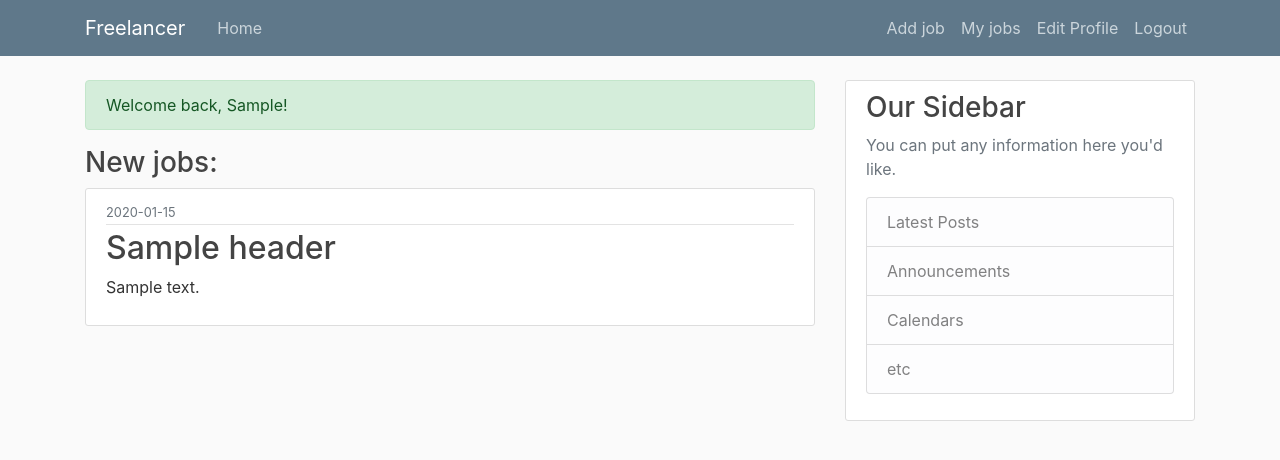
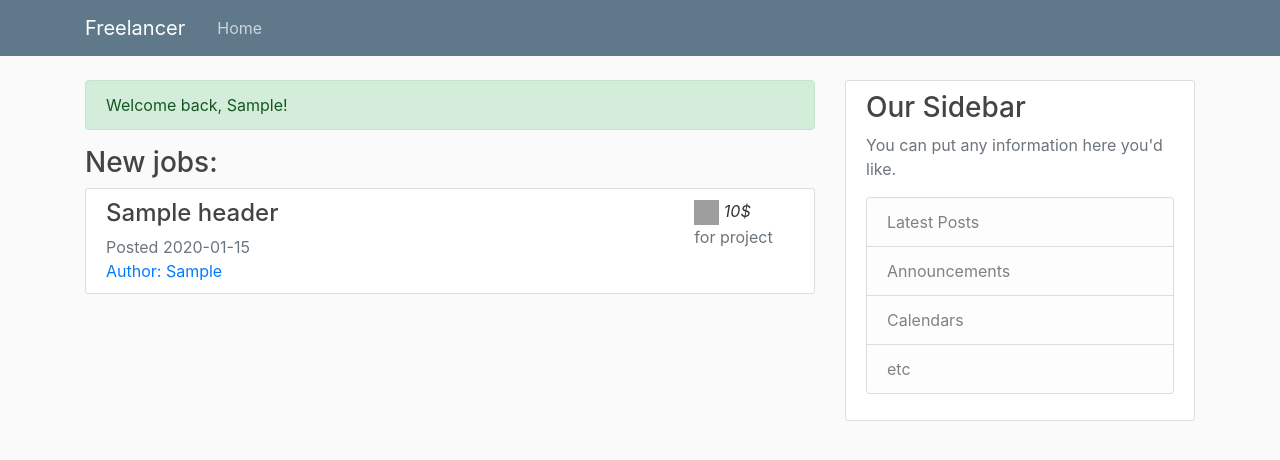
Before and after one commit to ashnaider/freelance-web-app, a Flask app: page /customer/home in a window 1280 px wide. Shown: the top 460 px of the page. Run offline with Flask 2, Linux system fonts and the light colour scheme; the visitor is signed in with stand-in values (Sample User, id 1); a database or web service that is not in the repository returns one stand-in record (values such as "Sample title"); some libraries are stand-ins or nearby versions; grey boxes are pictures that could not be loaded.

Commit message:
Made pretty jobs list.

```diff
--- a/app.py
+++ b/app.py
@@ -5,8 +5,7 @@
 from auth import auth
 from freelancer.home import freelancer
 from customer.home import customer
-
-from jobs import get_jobs
+from jobs import jobs, get_jobs_template
 
 
 def create_app(test_config=None):
@@ -35,13 +34,14 @@
     @app.route('/')
     @app.route('/index')
     def home():  # put application's code here
-        jobs_template = get_jobs()
+        jobs_template = get_jobs_template()
         return render_template('index.html', jobs_template=jobs_template)
 
 
     app.register_blueprint(auth)
     app.register_blueprint(freelancer)
     app.register_blueprint(customer)
+    app.register_blueprint(jobs)
 
 
     # from freelancer.auth import freelancer_auth
--- a/auth.py
+++ b/auth.py
@@ -8,7 +8,7 @@
 
 from forms import RegistrationForm, LoginForm
 
-from jobs import get_jobs
+from jobs import get_jobs_template
 
 auth = Blueprint('auth', __name__,
                  url_prefix='/',
@@ -20,7 +20,7 @@
 @auth.route('/index')
 def home():
     print("HUI HOME?")
-    jobs_template = get_jobs()
+    jobs_template = get_jobs_template()
     return render_template('index.html', jobs_template=jobs_template)
 
 
--- a/customer/home.py
+++ b/customer/home.py
@@ -4,7 +4,7 @@
 
 from forms import NewJobForm
 
-from jobs import get_jobs
+from jobs import get_jobs_template
 from .my_jobs import get_customers_jobs
 
 customer = Blueprint(
@@ -17,15 +17,19 @@
 @customer.route('/index')
 @customer.route('/home')
 def index():
-    jobs_template = get_jobs()
-    flash(f"Welcome back, {g.user['first_name'].capitalize()}!", 'success')
-    return render_template('customer/index.html', jobs_template=jobs_template)
+    load_logged_in_user()
+    jobs_template = get_jobs_template()
+    if g.user:
+        flash(f"Welcome back, {g.user['first_name'].capitalize()}!", 'success')
+        return render_template('customer/index.html', jobs_template=jobs_template)
+    return redirect(url_for('auth.login'))
 
 
-def get_user(user_id):
+def get_customer(user_id):
     cur = get_db_cursor()
     cur.execute(
-        'SELECT * FROM customer WHERE user_id = %s', (user_id,)
+        'SELECT * FROM customer AS c INNER JOIN users AS u ON c.user_id = u.id WHERE user_id = %s',
+        (user_id,)
     )
     user = cur.fetchone()
     close_cursor(cur)
@@ -38,8 +42,7 @@
     if user_id is None:
         g.user = None
     else:
-        g.user = get_user(user_id)
-        g.user_logged_in = False
+        g.user = get_customer(user_id)
 
 
 @customer.route('/create_job', methods=['GET', 'POST'])
@@ -83,9 +86,3 @@
         jobs_template = get_customers_jobs(g.user['id'])
         return render_template('customer/index.html', jobs_template=jobs_template)
     return redirect(url_for('auth.login'))
-
-
-@customer.route('/logout')
-def logout():
-    session.clear()
-    return redirect('index.html')
--- a/customer/templates/customer/index.html
+++ b/customer/templates/customer/index.html
@@ -8,11 +8,11 @@
     <a class="nav-item nav-link" href="{{ url_for('customer.index') }}">Home</a>
 {% endblock %}
 
-{% block user_buttons %}
-    <a class="nav-item nav-link" href="{{ url_for('customer.create_job') }}">Add job</a>
-    <a class="nav-item nav-link" href="{{ url_for('customer.my_jobs') }}">My jobs</a>
-    <a class="nav-item nav-link" href="">Edit Profile</a>
-{% endblock %}
+{#{% block user_buttons %}#}
+{#    <a class="nav-item nav-link" href="{{ url_for('customer.create_job') }}">Add job</a>#}
+{#    <a class="nav-item nav-link" href="{{ url_for('customer.my_jobs') }}">My jobs</a>#}
+{#    <a class="nav-item nav-link" href="">Edit Profile</a>#}
+{#{% endblock %}#}
 
 {% block user_greetings %}
     {% if g.user %}
--- a/freelancer/home.py
+++ b/freelancer/home.py
@@ -14,18 +14,17 @@
 @freelancer.route('/home')
 def index():
     load_logged_in_user()
-    if not g.user_logged_in:
+    if g.user:
         flash(f"Welcome back, {g.user['first_name'].capitalize()}!", 'success')
-        g.user_logged_in = True
-    else:
-        session.pop('_flashes', None)
-    return render_template('freelancer/index.html')
+        return render_template('freelancer/index.html')
+    return redirect(url_for('auth.login'))
 
 
-def get_user(user_id):
+def get_freelancer(user_id):
     cur = get_db_cursor()
     cur.execute(
-        'SELECT * FROM freelancer WHERE user_id = %s', (user_id,)
+        'SELECT * FROM freelancer AS f INNER JOIN users AS u ON f.user_id = u.id WHERE user_id = %s',
+        (user_id,)
     )
     user = cur.fetchone()
     close_cursor(cur)
@@ -38,8 +37,7 @@
     if user_id is None:
         g.user = None
     else:
-        g.user = get_user(user_id)
-        g.user_logged_in = False
+        g.user = get_freelancer(user_id)
 
 
 @freelancer.route('/search', methods=['GET'])
@@ -105,14 +103,8 @@
 
         close_cursor(cur)
 
-        g.user = get_user(g.user['id'])
+        g.user = get_freelancer(g.user['id'])
 
     if g.user is None:
         return '<p>Nothing to edit, log in first</p>'
     return render_template('freelancer/profile.html')
-
-
-@freelancer.route('/logout')
-def logout():
-    session.clear()
-    return redirect('index.html')
--- a/jobs.py
+++ b/jobs.py
@@ -1,7 +1,27 @@
-from db import get_db_cursor, close_cursor
-from auth import *
+from flask import (
+    Blueprint, flash, g, redirect, render_template, request, session, url_for
+)
+from psycopg2.sql import SQL, Identifier
+from werkzeug.security import check_password_hash, generate_password_hash
 
+from forms import RegistrationForm, LoginForm
+
+from db import get_db_conn, get_db_cursor, close_cursor
+from utils import *
+
+
+jobs = Blueprint('jobs', __name__,
+                 url_prefix='/jobs',
+                 template_folder='templates')
+
+
+@jobs.route('/')
 def get_jobs():
+    jobs_template = get_jobs_template()
+    return render_template('index.html', jobs_template=jobs_template)
+
+
+def get_jobs_template():
     cursor = get_db_cursor()
     cursor.execute(
         "SELECT * FROM new_job INNER JOIN customer c on new_job.customer_id = c.id"
@@ -9,8 +29,21 @@
     jobs = cursor.fetchall()
     close_cursor(cursor)
 
-    print("all jobs: ", jobs)
-    if jobs:
-        print(jobs[0]['price'])
+    for job in jobs:
+        job['price'] = psql_money_to_dec(job['price'])
 
     return render_template('jobs.html', jobs=jobs)
+
+
+@jobs.route('/<int:job_id>')
+def get_job(job_id):
+    cursor = get_db_cursor()
+    cursor.execute(
+        "SELECT * FROM new_job INNER JOIN customer c on new_job.customer_id = c.id WHERE new_job.id = (%s)",
+        (job_id,)
+    )
+    job = cursor.fetchone()
+    job['price'] = psql_money_to_dec(job['price'])
+    close_cursor(cursor)
+
+    return render_template('concrete_job.html', job=job)
--- a/templates/base.html
+++ b/templates/base.html
@@ -37,9 +37,16 @@
                 </div>
                 <!-- Navbar Right Side -->
                 <div class="navbar-nav">
-                    {% block user_buttons %}{% endblock %}
                     {% if g.user %}
-                        <a class="nav-item nav-link" href="{{ url_for('auth.logout') }}">Logout</a>
+                        {% if g.user['role'] == 'customer' %}
+                            <a class="nav-item nav-link" href="{{ url_for('customer.create_job') }}">Add job</a>
+                            <a class="nav-item nav-link" href="{{ url_for('customer.my_jobs') }}">My jobs</a>
+                            <a class="nav-item nav-link" href="">Edit Profile</a>
+                            <a class="nav-item nav-link" href="{{ url_for('auth.logout') }}">Logout</a>
+                        {% endif %}
+                        {% if g.user['role'] == 'freelancer' %}
+                            <a class="nav-item nav-link" href="{{ url_for('auth.logout') }}">Logout</a>
+                        {% endif %}
                     {% else %}
                         <a class="nav-item nav-link" href="{{ url_for('auth.login') }}">Login</a>
                         <a class="nav-item nav-link" href="{{ url_for('auth.register') }}">Register</a>
--- a/templates/jobs.html
+++ b/templates/jobs.html
@@ -1,17 +1,35 @@
 {% if jobs %}
     <h3>New jobs:</h3>
     {% for job in jobs %}
-        <article class="media content-section">
-            <div class="media-body">
-                <div class="article-metadata">
-{#                    <a class="mr-2"#}
-{#                       href="{{ url_for('users.user_posts', username=job.author.username) }}">{{ job.author.username }}</a>#}
-                    <small class="text-muted">{{ job.posted.strftime('%Y-%m-%d') }}</small>
+        <article class="content-section">
+
+            <div class="container">
+                <div class="row">
+                    <div class="col-10 float-left">
+                        <h4><a class="article-title row"
+                               href="{{ url_for('jobs.get_job', job_id=job.id) }}">{{ job.header_ }}</a></h4>
+                        <div class="row">
+                            <span class="text-muted">Posted {{ job.posted.strftime('%Y-%m-%d') }}</span>
                         </div>
-{#                <h2><a class="article-title"#}
-{#                       href="{{ url_for('posts.post', post_id=job.id) }}">{{ job.title }}</a></h2>#}
-                <h2>{{ job.header_ }}</h2>
-                <p class="article-content">{{ job.description }}</p>
+                        <div class="row">
+                            <a class="mr-2" href="">Author: {{ job.first_name|title }}</a>
+                            </div>
+                    </div>
+                    <div class="bi bi-cash float-right col-2">
+                        <img
+                                src="../static/img/cash.svg"
+                                alt="cash logo"
+                                height="25"
+                                width="25"/>
+
+                        <i>{{ job.price }}$</i>
+                        <div>
+                            {% if job.is_hourly_rate %}per hour{% else %}
+                                <div class="text-muted">for project</div>
+                            {% endif %}
+                        </div>
+                    </div>
+                </div>
             </div>
         </article>
     {% endfor %}
--- /dev/null
+++ b/utils.py
@@ -0,0 +1,2 @@
+def psql_money_to_dec(str_money):
+    return str_money[:str_money.find(',')]
```
Also changed, not shown: templates/concrete_job.html (added, +21 -0 lines). Lines whose indentation alone changed are shown as unchanged.
